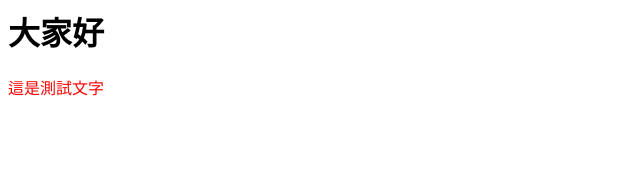
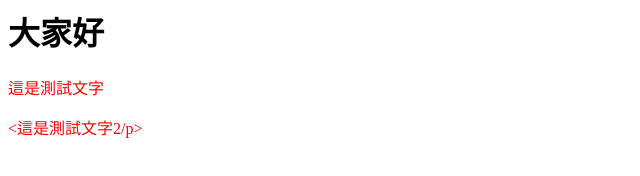
Before and after one commit to shiangfei/hahow-git, a plain HTML site: page index.html in a window 1280 px wide. Shown: the whole page, without its empty margins (0-640 px from the left). Drawn offline with Linux system fonts and the light colour scheme.

Commit message:
Modify index.html

```diff
--- a/index.html
+++ b/index.html
@@ -7,5 +7,6 @@
   <body>
     <h1>大家好</h1>
     <p class="red-color">這是測試文字</p>
+    <p class="red-color"><這是測試文字2/p>
   </body>
 </html>
```
Also changed, not shown: 1 other file.
